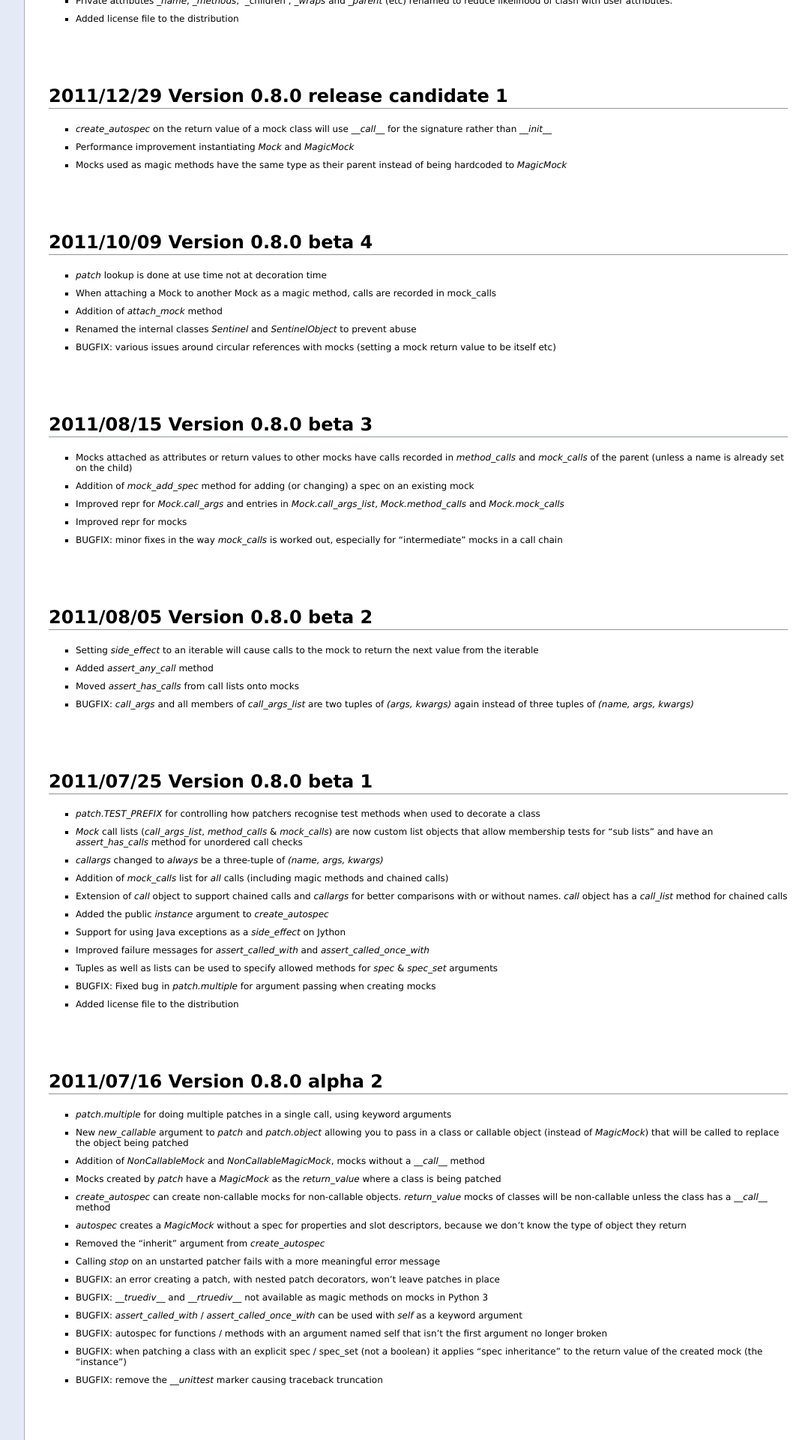
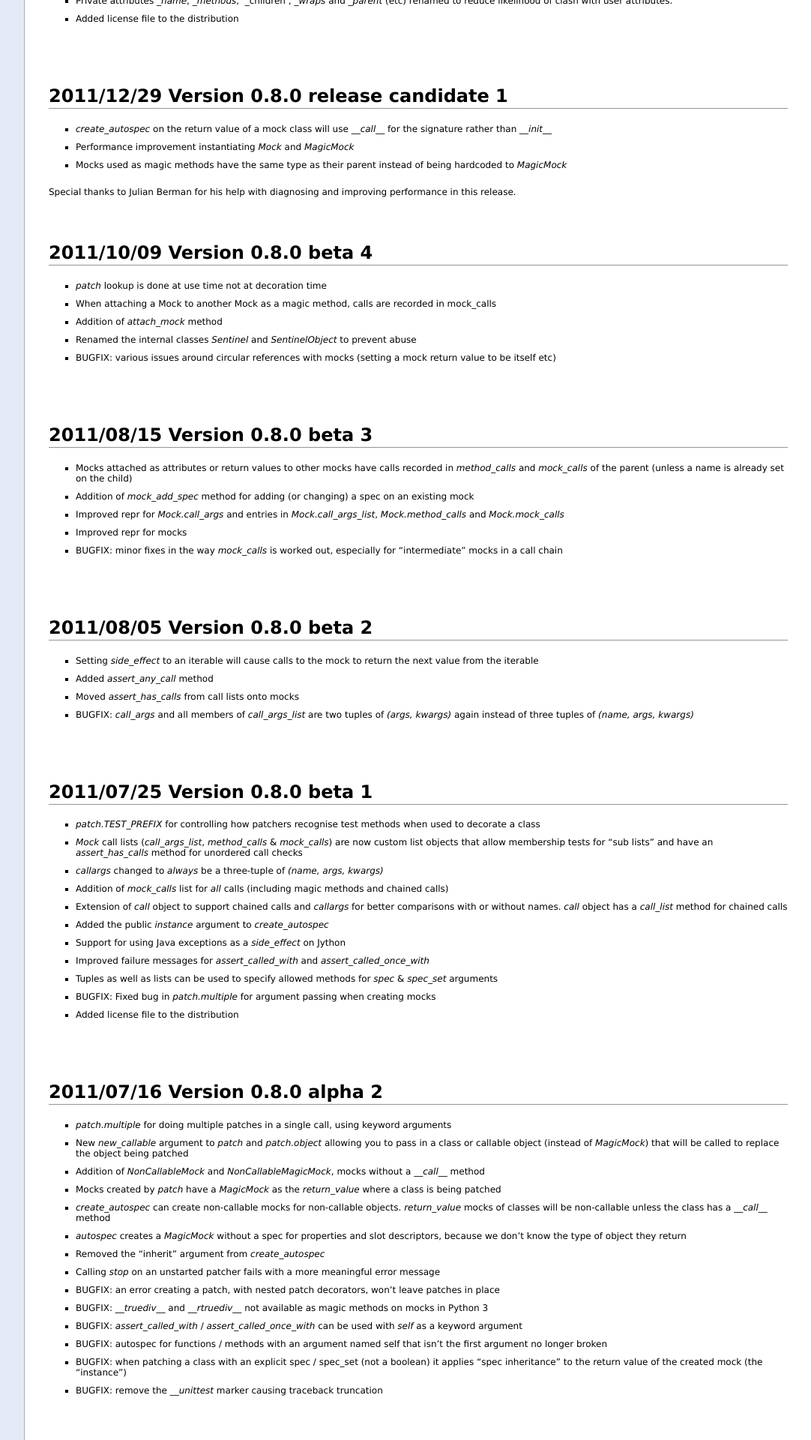
Before and after one commit to testing-cabal/mock, a Sphinx documentation site: the page built from docs/changelog.txt, in a window 1280 px wide. Shown: the part 1923-3843 px from the top of the page at 75% size, without its empty margins (197-1279 px from the left). Built offline with Sphinx 7.4.7, drawn with Linux system fonts in a browser that asks for light colours; pages that are not in the unit, such as notebooks, are missing from menus.

Commit message:
Minor changelog update

```diff
--- a/docs/changelog.txt
+++ b/docs/changelog.txt
@@ -166,6 +166,9 @@ mock 0.8.0 is the last version that will support Python 2.4.
 * Performance improvement instantiating `Mock` and `MagicMock`
 * Mocks used as magic methods have the same type as their parent instead of
   being hardcoded to `MagicMock`
+
+Special thanks to Julian Berman for his help with diagnosing and improving
+performance in this release.
 
 
 2011/10/09 Version 0.8.0 beta 4
```
